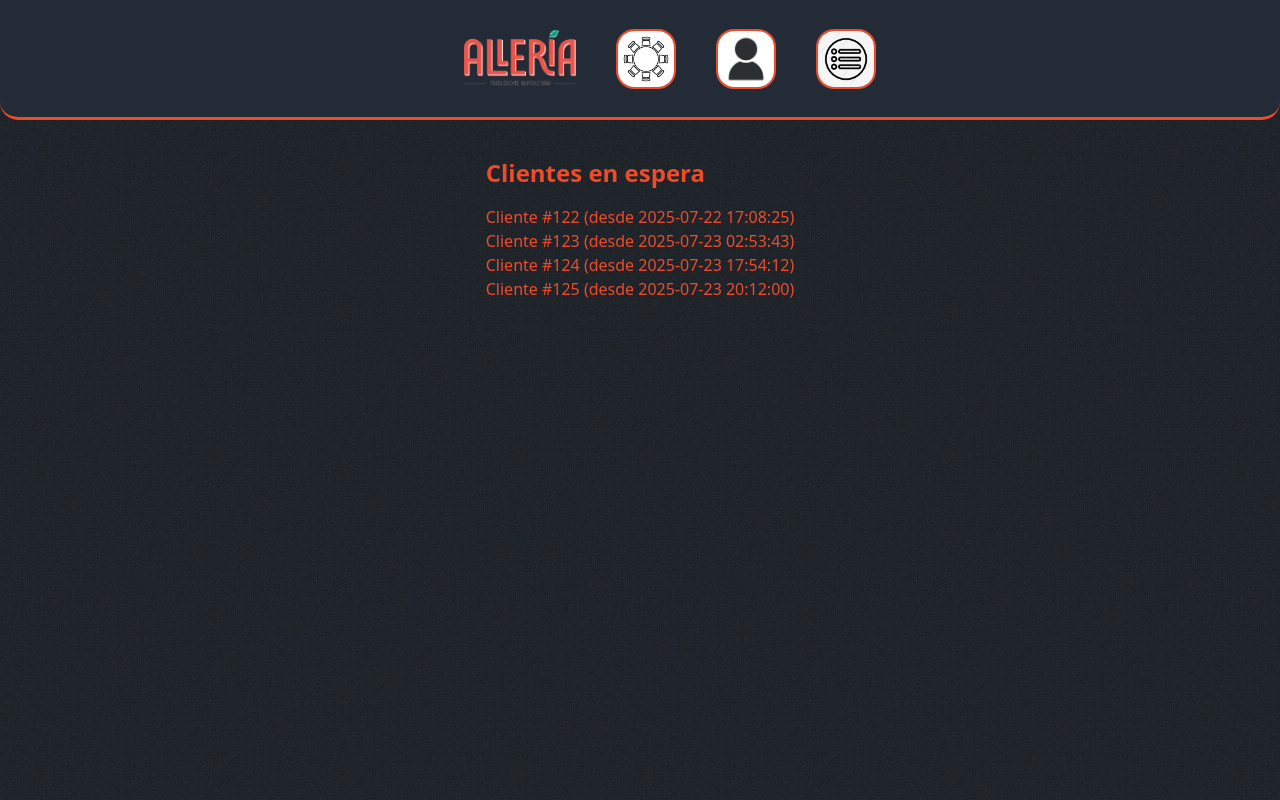
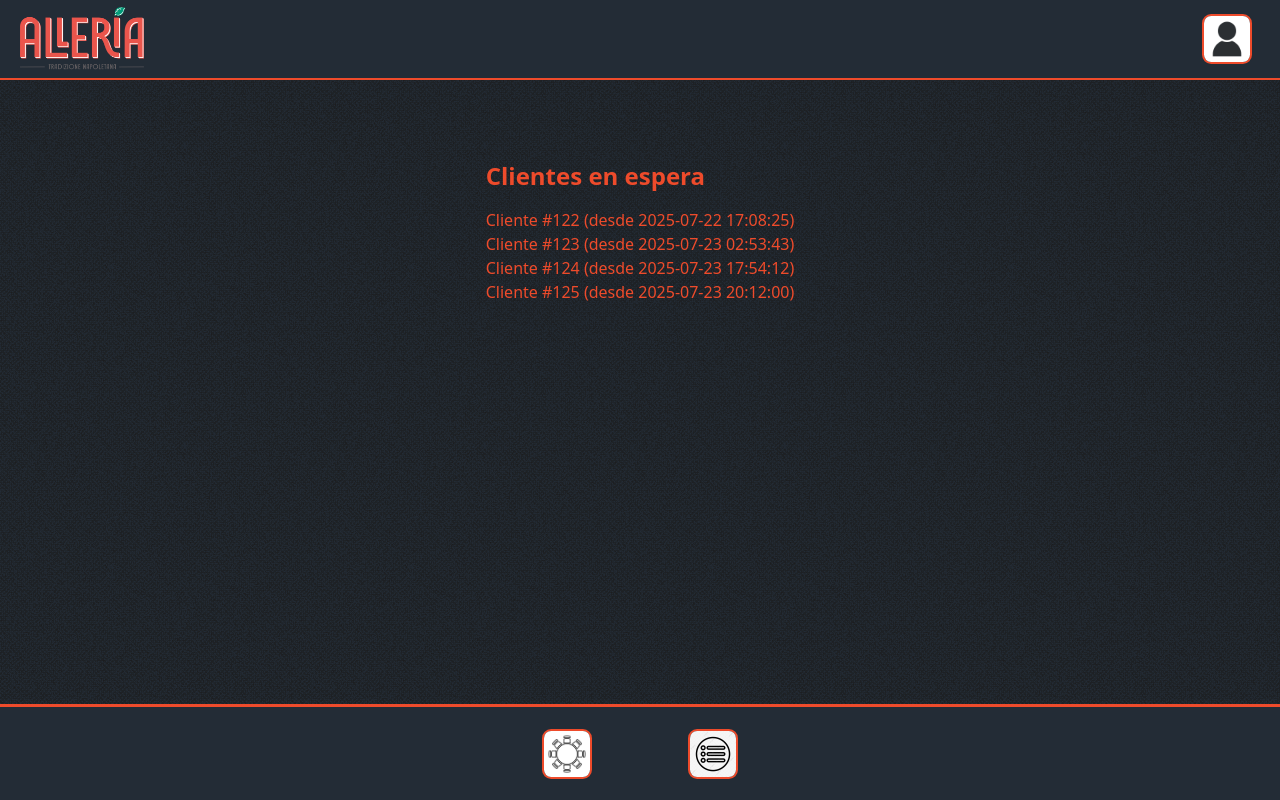
Before and after one commit to slevinnnn/restaurant_project, a Flask app: page /clientes_espera in a window 1280 px wide. Run offline with Flask 3, Linux system fonts and the light colour scheme; some libraries are stand-ins or nearby versions.

Commit message:
se modifico la navbar,ahora solo contiene mesas y clientes en espera y se movio la navbar a la parte inferior de la pantalla

```diff
--- a/static/styles/output.css
+++ b/static/styles/output.css
@@ -341,6 +341,15 @@ body {
   background-image: url('/static/images/black-orchid.png');
   color: var(--color-card_text);
 }
+main {
+  padding-top: 20vh;
+  padding-bottom: 14vh;
+  width: 100%;
+  display: flex;
+  flex-direction: column;
+  align-items: center;
+  overflow-y: auto;
+}
 .custom-scrollbar::-webkit-scrollbar {
   width: 6px;
 }
@@ -355,30 +364,60 @@ body {
 .custom-scrollbar::-webkit-scrollbar-thumb:hover {
   background: #555;
 }
+.top-header {
+  position: fixed;
+  top: 0;
+  left: 0;
+  right: 0;
+  height: 10vh;
+  background-color: var(--color-card_text_secondary);
+  border-bottom: 2px solid var(--color-card_text);
+  display: flex;
+  justify-content: space-between;
+  align-items: center;
+  padding: 0 20px;
+  z-index: 50;
+}
+.logo-header {
+  height: 8vh;
+  width: auto;
+  object-fit: contain;
+}
+.logout-button {
+  padding: 8px;
+}
 .navbar {
-  height: 15vh;
-  width: 100vw;
+  position: fixed;
+  bottom: 0;
+  left: 0;
+  right: 0;
+  height: 12vh;
   background-color: var(--color-card_text_secondary);
-  border-bottom: 3px solid var(--color-card_text);
-  border-radius: 0 0 2ch 2ch;
-  margin-bottom: 4ch;
+  border-top: 3px solid var(--color-card_text);
+  z-index: 50;
 }
 .navbar_menu {
   height: 100%;
   width: 100%;
   display: flex;
-  flex-direction: row;
   justify-content: center;
   align-items: center;
-  margin-left: 30px;
-  gap: 40px;
+  gap: 80px;
 }
 .img-navbar {
-  height: 60px;
-  width: 60px;
+  height: 50px;
+  width: 50px;
   object-fit: cover;
   border: 2px solid var(--color-card_text);
-  border-radius: 2ch;
+  border-radius: 1ch;
+  background: transparent;
+}
+.nav-icon {
+  padding: 8px;
+  transition: transform 0.2s;
+}
+.nav-icon:active {
+  transform: scale(0.95);
 }
 .login-button {
   height: 50px;
--- a/templates/base.html
+++ b/templates/base.html
@@ -6,23 +6,27 @@
   <link rel="stylesheet" href="/static/styles/output.css">
 </head>
 <body>
-<nav class="navbar">
-      <div class="navbar_menu">
-        <img class="logo-navbar" src="{{ url_for('static', filename='images/logo-alleria.png') }}" alt="logo-navbar" />
-        <a href="{{ url_for('trabajador') }}">
-          <img class="img-navbar" src="{{ url_for('static', filename='images/foto-mesa.jpg') }}" alt="Mesas" />
-        </a>
-        <a href="{{ url_for('login') }}">
-          <img class="img-navbar" src="{{ url_for('static', filename='images/icono-usuario.jpg') }}" alt="Estadísticas" />
-        </a>
-        <a href="{{ url_for('clientes_espera') }}">
-          <img class="img-navbar" src="{{ url_for('static', filename='images/icono-lista-2.jpg') }}" alt="Actividades" />
-        </a>
-      </div>
-    </nav>
+  <header class="top-header">
+    <img class="logo-header" src="{{ url_for('static', filename='images/logo-alleria.png') }}" alt="logo-header" />
+    <a href="{{ url_for('logout') }}" class="logout-button">
+      <img class="img-navbar" src="{{ url_for('static', filename='images/icono-usuario.jpg') }}" alt="Logout" />
+    </a>
+  </header>
+
   <main>
     {% block content %}{% endblock %}
   </main>
+
+  <nav class="navbar">
+    <div class="navbar_menu">
+      <a href="{{ url_for('trabajador') }}" class="nav-icon">
+        <img class="img-navbar" src="{{ url_for('static', filename='images/foto-mesa.jpg') }}" alt="Mesas" />
+      </a>
+      <a href="{{ url_for('clientes_espera') }}" class="nav-icon">
+        <img class="img-navbar" src="{{ url_for('static', filename='images/icono-lista-2.jpg') }}" alt="Lista de espera" />
+      </a>
+    </div>
+  </nav>
   {% block scripts %}{% endblock %}
 </body>
 </html>
```
Also changed, not shown: instance/db.sqlite3, static/styles/tailwind.css.
